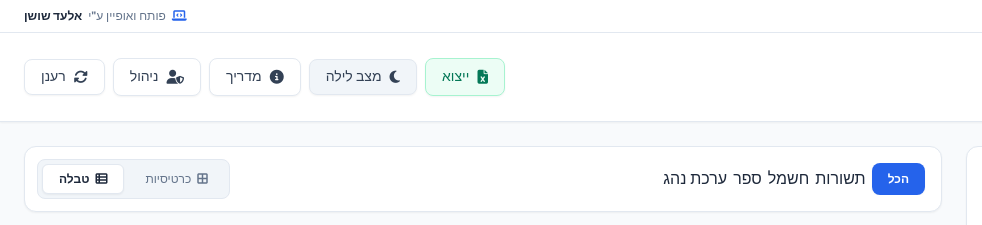
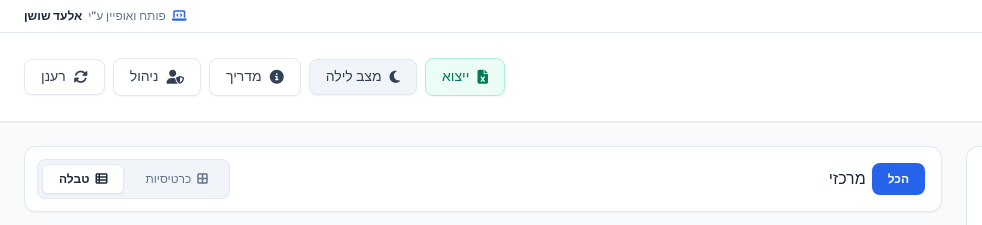
Before and after one commit to eladssh/Meitav_tikshuv_inventory, a plain HTML site: page index.html in a window 1280 px wide. Shown: the top 225 px of the page, 0-982 px from the left. Drawn offline with nearby package versions, Linux system fonts and the light colour scheme; no server answers.

Commit message:
Update index.html

```diff
--- a/index.html
+++ b/index.html
@@ -583,7 +583,7 @@
             TABLE_NAME: "inventory",
             ADMIN_PASSWORD: "maorhod12",
             LOGO_PATH: "Meitav.png",
-            DEFAULT_CATEGORIES: ['תשורות', 'חשמל', 'ספר', 'ערכת נהג'],
+            DEFAULT_CATEGORIES: ['מרכזי'],
             DEVELOPER_TITLE: "",
             DEVELOPER_NAME: "אלעד שושן",
             DEVELOPER_LINKEDIN: "https://www.linkedin.com/in/elad-shoshan-47b578240/",
```
